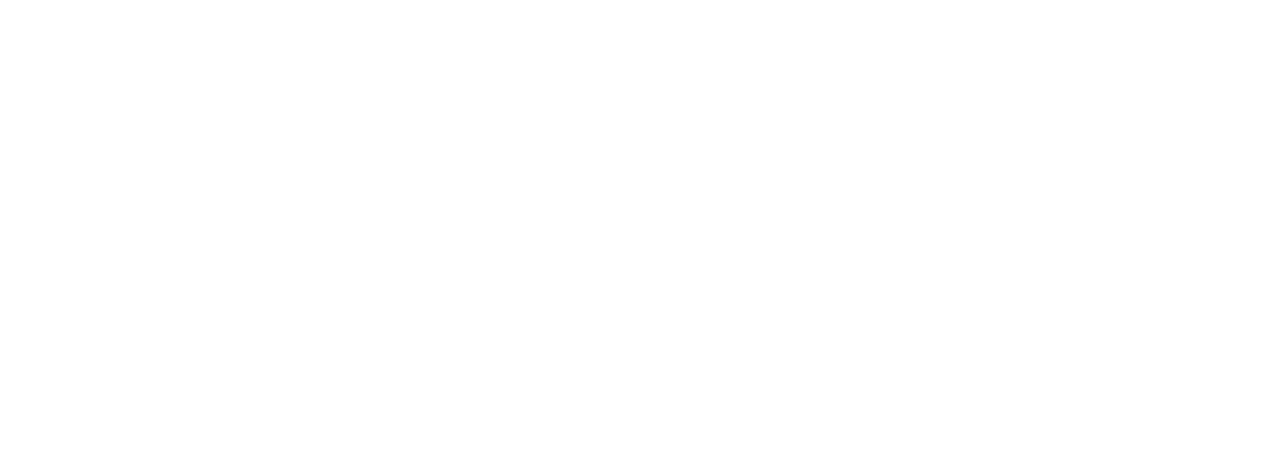
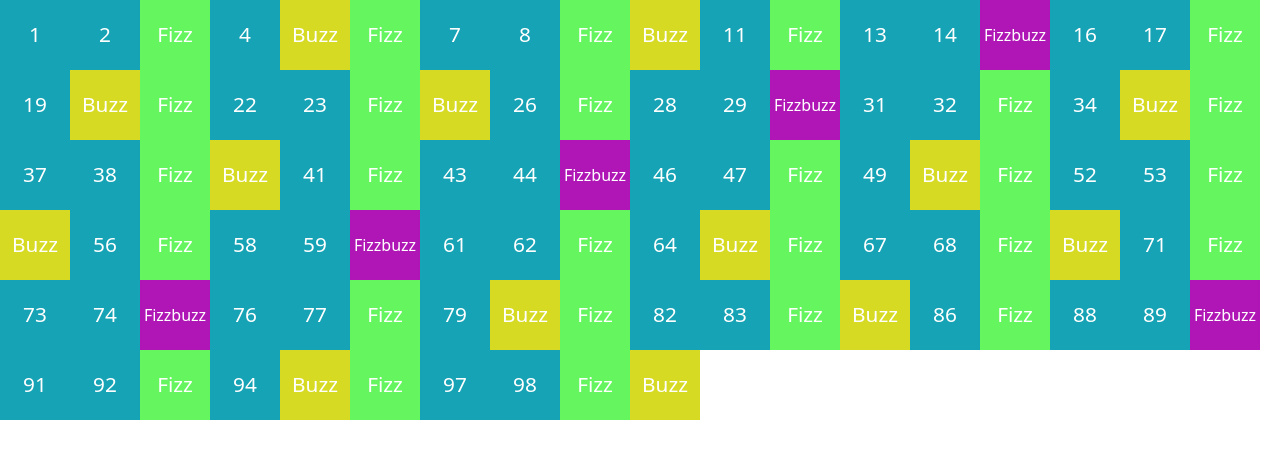
Before and after one commit to giorgia-rondinelli/js-fizzbuzz, a plain HTML site: page index.html in a window 1280 px wide. Drawn offline with nearby package versions, Linux system fonts and the light colour scheme.

Commit message:
[add] stampa in pagina

```diff
--- a/css/style.css
+++ b/css/style.css
@@ -0,0 +1,42 @@
+.tre{
+  background-color: rgb(100, 245, 95);
+  font-size: 1.3rem ;
+  color: white;
+  width: 70px;
+  height: 70px;
+  display: flex;
+  align-items: center;
+  justify-content: center;
+}
+.cinque{
+  background-color: rgb(215, 218, 35);
+  font-size: 1.3rem ;
+  color: white;
+  width: 70px;
+  height: 70px;
+  display: flex;
+  align-items: center;
+  justify-content: center;
+}
+.both{
+  background-color: rgb(176, 22, 181);
+
+  color: white;
+  width: 70px;
+  height: 70px;
+  display: flex;
+  align-items: center;
+  justify-content: center;
+
+}
+.numeri{
+  background-color: rgb(22, 163, 181);
+  font-size: 1.3rem;
+  color: white;
+  width: 70px;
+  height: 70px;
+  display: flex;
+  align-items: center;
+  justify-content: center;
+
+}
--- a/index.html
+++ b/index.html
@@ -4,10 +4,17 @@
   <meta charset="UTF-8">
   <meta name="viewport" content="width=device-width, initial-scale=1.0">
   <title>Document</title>
+  <link href="https://cdn.jsdelivr.net/npm/bootstrap@5.3.3/dist/css/bootstrap.min.css" rel="stylesheet" integrity="sha384-QWTKZyjpPEjISv5WaRU9OFeRpok6YctnYmDr5pNlyT2bRjXh0JMhjY6hW+ALEwIH" crossorigin="anonymous">
+  <script src="https://cdn.jsdelivr.net/npm/bootstrap@5.3.3/dist/js/bootstrap.bundle.min.js" integrity="sha384-YvpcrYf0tY3lHB60NNkmXc5s9fDVZLESaAA55NDzOxhy9GkcIdslK1eN7N6jIeHz" crossorigin="anonymous"></script>
   <link rel="stylesheet" href="css/style.css">
 </head>
 <body>
 
+  <div id="container-sc" class="d-flex flex-wrap  ">
+   <div   >
+
+   </div>
+  </div>
 
 
 
--- a/js/script.js
+++ b/js/script.js
@@ -1,4 +1,4 @@
-
+const container= document.getElementById('container-sc')
 
 for(let i=1; i<= 100; i++ ){
 
@@ -8,16 +8,20 @@ for(let i=1; i<= 100; i++ ){
 
       console.log( 'FizzBuzz')
 
+      container.innerHTML+=`<div class= both p-3 > Fizzbuzz</div>`
     }
     else if (i%5 ===0){
       console.log('Buzz')
 
+      container.innerHTML+=`<div class= cinque p-3> Buzz</div>`
     }
     else if (i%3 ===0 ){
       console.log('Fizz')
+      container.innerHTML+=`<div class= tre p-3  > Fizz</div>`
     }
     else{
       console.log(i)
+      container.innerHTML+=`<div class= numeri p-3> ${i}</div>`
     }
 
 
```
